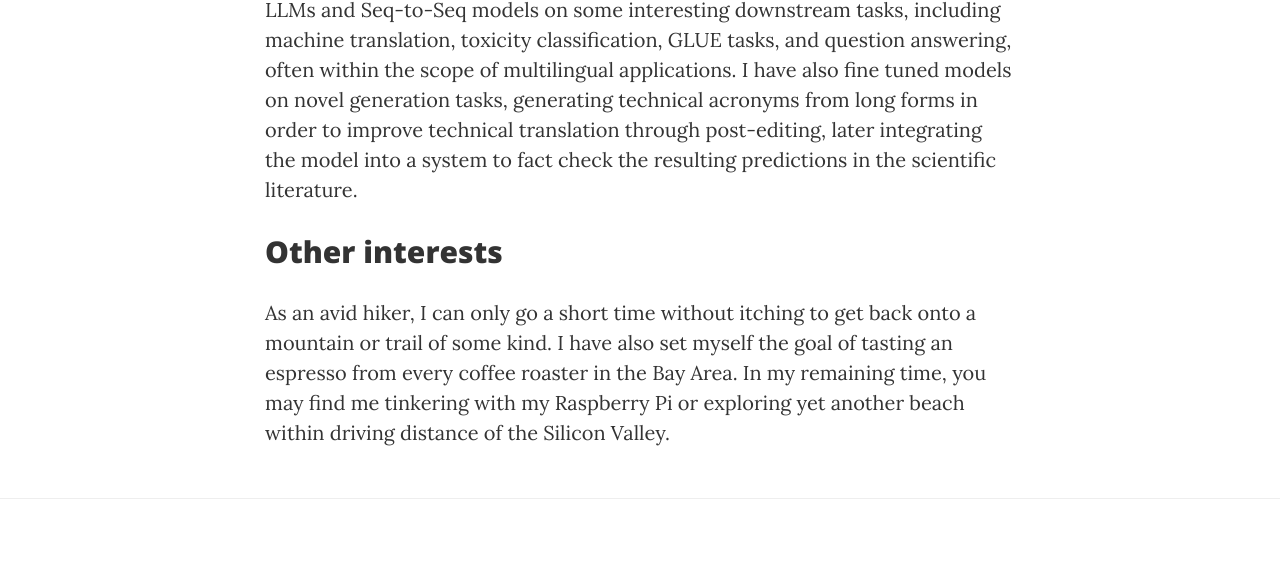
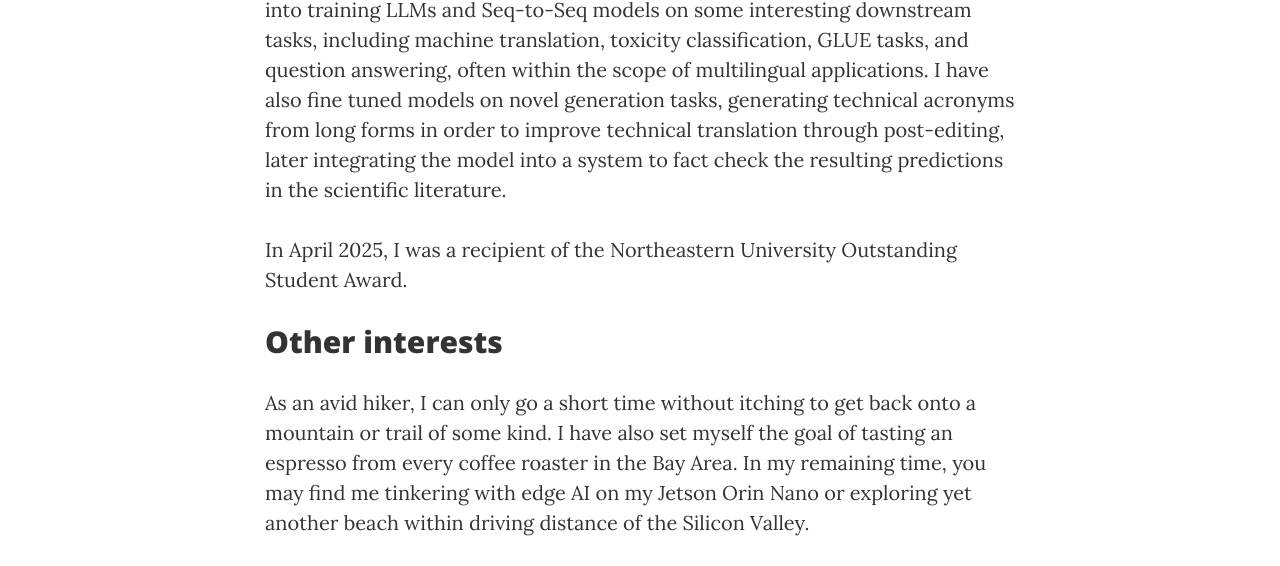
Before and after one commit to rsyue/rsyue.github.io, a website: page index.html in a window 1280 px wide. Shown: the part 1165-1731 px from the top of the page. Drawn offline with nearby package versions, Linux system fonts and the light colour scheme.

Commit message:
Added outstanding student mention

```diff
--- a/index.html
+++ b/index.html
@@ -57,9 +57,10 @@
             <div class="col-lg-8 col-lg-offset-2 col-md-10 col-md-offset-1">
                 <h2>Richard Yue is an NLP-focused researcher and graduate student studying computer science at Northeastern University&#8217;s Silicon Valley Campus.</h2>
                 <p>Welcome to my Github site. I&#8217;ve always been fascinated by language, from living abroad in Morocco during my undergrad years to acquiring French nationality after studying the language of Moli&egrave;re in Paris. I&#8217;ve made it a point to hone my multilingual communication skills over the last decade or so, which has led to an understanding of language grammar, syntax, and reasoning that has helped me master programming languages during my transition into tech. I have nearly 10 years&#8217; experience working as a professional translator on editorial, legal, and technical texts.</p>
-                <p>With a newfound passion for computer science, I enrolled in a master&#8217;s and have been working as a graduate research assistant since September 2022, with a focus on artificial intelligence and natural language processing. Most recently, I worked applying state-of-the-art pretraining techniques, including Electra-style pretraining with gradient-disentangled embedding sharing to the DeBERTav3 model, with air traffic management (ATM) data during an internship at the NASA Aeronautics Research Institute (NARI). Previously, I dived headfirst into training LLMs and Seq-to-Seq models on some interesting downstream tasks, including machine translation, toxicity classification, GLUE tasks, and question answering, often within the scope of multilingual applications. I have also fine tuned models on novel generation tasks, generating technical acronyms from long forms in order to improve technical translation through post-editing, later integrating the model into a system to fact check the resulting predictions in the scientific literature.</p>
+                <p>With a newfound passion for computer science, I enrolled in a master&#8217;s and have been working as a graduate research assistant since September 2022, with a focus on artificial intelligence and natural language processing. Most recently, I worked applying state-of-the-art pretraining techniques, including Electra-style RTD pretraining with gradient-disentangled embedding sharing to the DeBERTav3 model, with air traffic management (ATM) data during an internship at the NASA Aeronautics Research Institute (NARI). Previously, I dived headfirst into training LLMs and Seq-to-Seq models on some interesting downstream tasks, including machine translation, toxicity classification, GLUE tasks, and question answering, often within the scope of multilingual applications. I have also fine tuned models on novel generation tasks, generating technical acronyms from long forms in order to improve technical translation through post-editing, later integrating the model into a system to fact check the resulting predictions in the scientific literature.</p>
+		<p>In April 2025, I was a recipient of the Northeastern University Outstanding Student Award.</p>
                 <h2>Other interests</h2>
-                <p>As an avid hiker, I can only go a short time without itching to get back onto a mountain or trail of some kind. I have also set myself the goal of tasting an espresso from every coffee roaster in the Bay Area. In my remaining time, you may find me tinkering with my Raspberry Pi or exploring yet another beach within driving distance of the Silicon Valley.</p>
+                <p>As an avid hiker, I can only go a short time without itching to get back onto a mountain or trail of some kind. I have also set myself the goal of tasting an espresso from every coffee roaster in the Bay Area. In my remaining time, you may find me tinkering with edge AI on my Jetson Orin Nano or exploring yet another beach within driving distance of the Silicon Valley.</p>
             </div>
         </div>
     </div>
```
